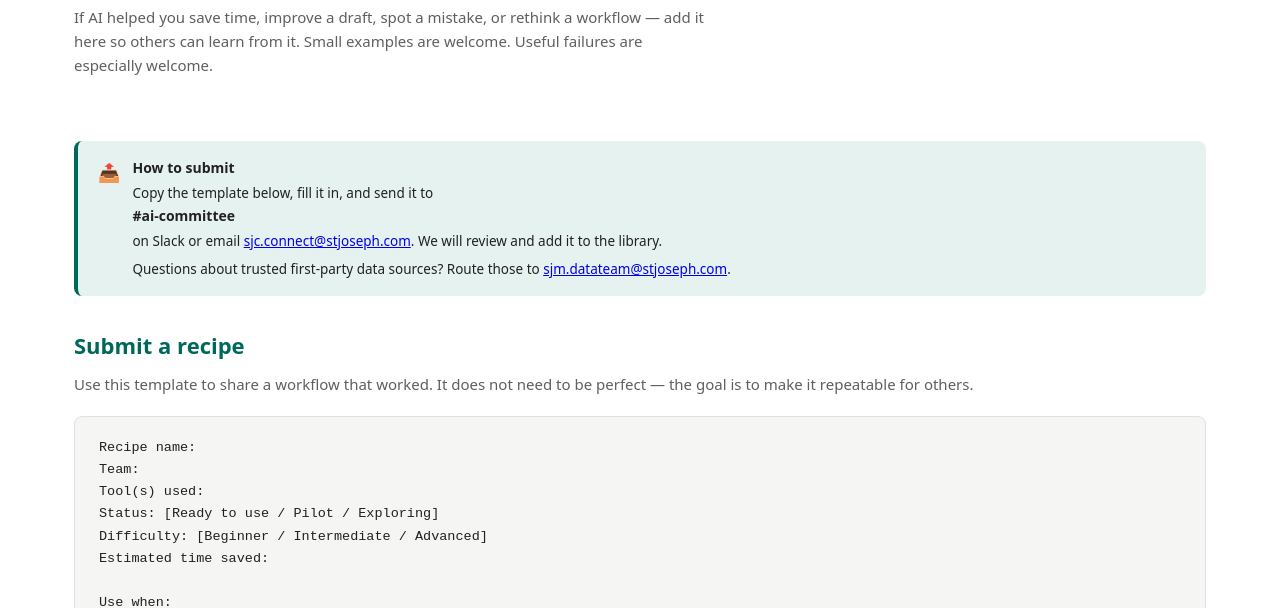
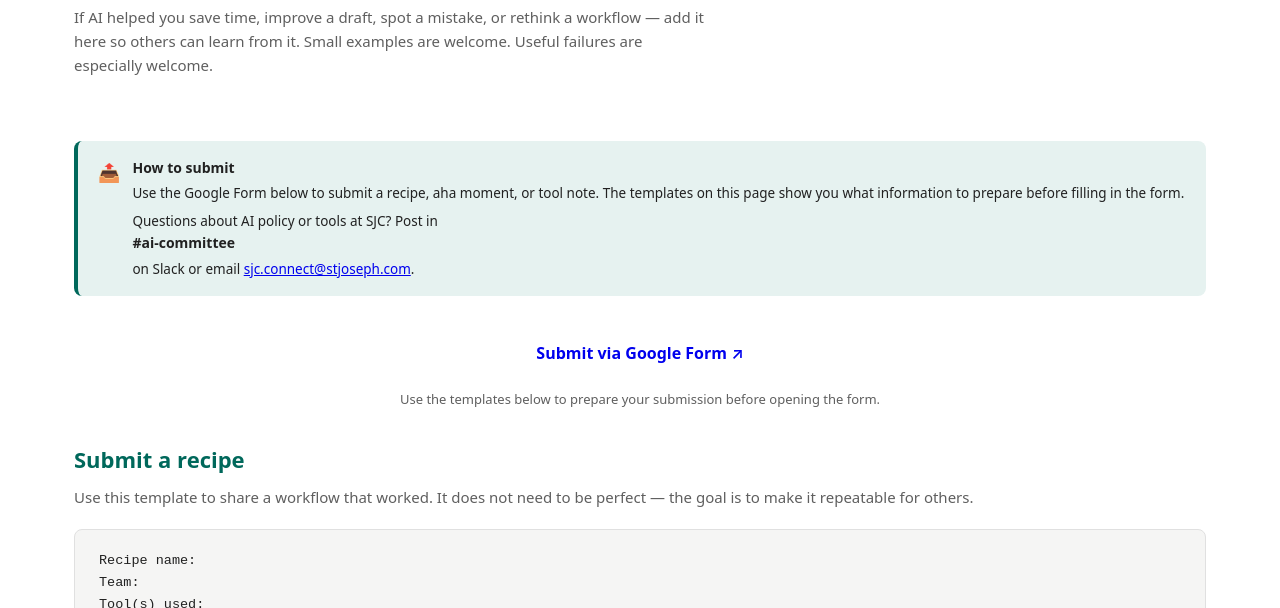
Before and after one commit to angadre-data/sjc-ai-starter-kit, a plain HTML site: page submit.html in a window 1280 px wide. Shown: the part 192-800 px from the top of the page. Drawn offline with Linux system fonts and the light colour scheme.

Commit message:
feat: add Google Form submission link and fix contact routing
- Point recipe/tool submissions to Google Form (forms.gle/C7ZibyTBc38BFwjz9)
- AI policy/tools questions → #ai-committee / sjc.connect@stjoseph.com
- Remove data team email from submission flow

Co-Authored-By: Claude Sonnet 4.6 <noreply@anthropic.com>

```diff
--- a/submit.html
+++ b/submit.html
@@ -39,9 +39,15 @@
         <span class="callout-icon">📤</span>
         <div class="callout-body">
           <strong>How to submit</strong>
-          <p>Copy the template below, fill it in, and send it to <strong>#ai-committee</strong> on Slack or email <a href="mailto:sjc.connect@stjoseph.com">sjc.connect@stjoseph.com</a>. We will review and add it to the library.</p>
-          <p style="margin-top:6px;">Questions about trusted first-party data sources? Route those to <a href="mailto:sjm.datateam@stjoseph.com">sjm.datateam@stjoseph.com</a>.</p>
+          <p>Use the Google Form below to submit a recipe, aha moment, or tool note. The templates on this page show you what information to prepare before filling in the form.</p>
+          <p style="margin-top:6px;">Questions about AI policy or tools at SJC? Post in <strong>#ai-committee</strong> on Slack or email <a href="mailto:sjc.connect@stjoseph.com">sjc.connect@stjoseph.com</a>.</p>
         </div>
+      </div>
+
+      <!-- Google Form CTA -->
+      <div style="text-align:center;margin-bottom:32px;">
+        <a href="https://forms.gle/C7ZibyTBc38BFwjz9" target="_blank" rel="noopener" class="btn" style="font-size:16px;padding:12px 28px;">Submit via Google Form ↗</a>
+        <p style="font-size:13px;color:var(--text-muted);margin-top:10px;">Use the templates below to prepare your submission before opening the form.</p>
       </div>
 
       <!-- Submit a recipe -->
@@ -141,7 +147,7 @@ Recommendation:
       </div>
 
       <hr class="section-divider">
-      <p style="text-align:center;color:var(--text-muted);font-size:14px;">Send completed templates to <strong>#ai-committee</strong> on Slack or email <a href="mailto:sjc.connect@stjoseph.com">sjc.connect@stjoseph.com</a>.<br>We review submissions weekly and aim to add approved entries within a few days.<br>Questions about first-party data sources? Email <a href="mailto:sjm.datateam@stjoseph.com">sjm.datateam@stjoseph.com</a>.</p>
+      <p style="text-align:center;color:var(--text-muted);font-size:14px;">Submissions are reviewed weekly. Approved entries are added to the library within a few days.<br>Questions about AI policy or tools? <strong>#ai-committee</strong> on Slack or <a href="mailto:sjc.connect@stjoseph.com">sjc.connect@stjoseph.com</a>.</p>
     </div>
   </div>
 </main>
```
